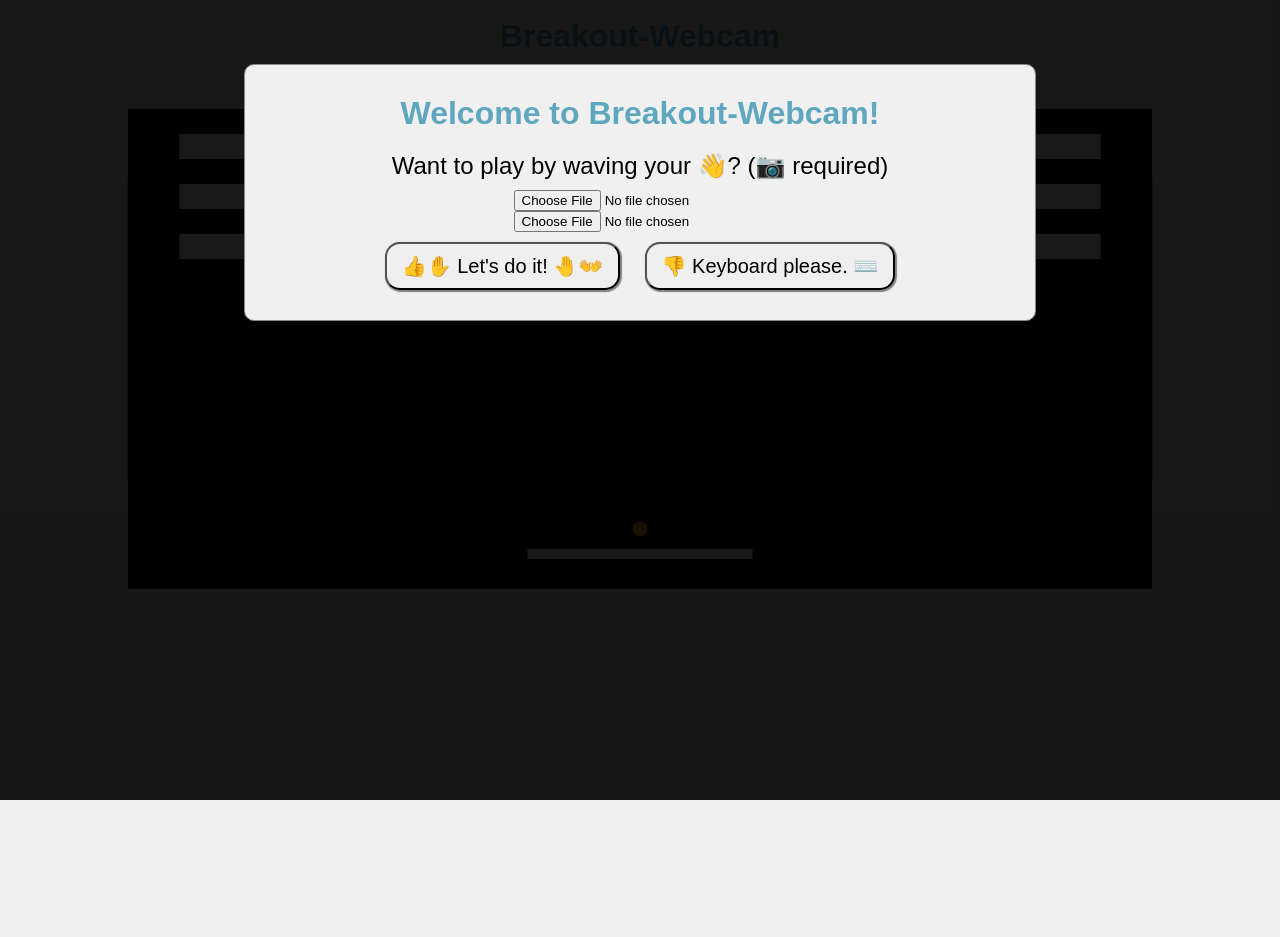
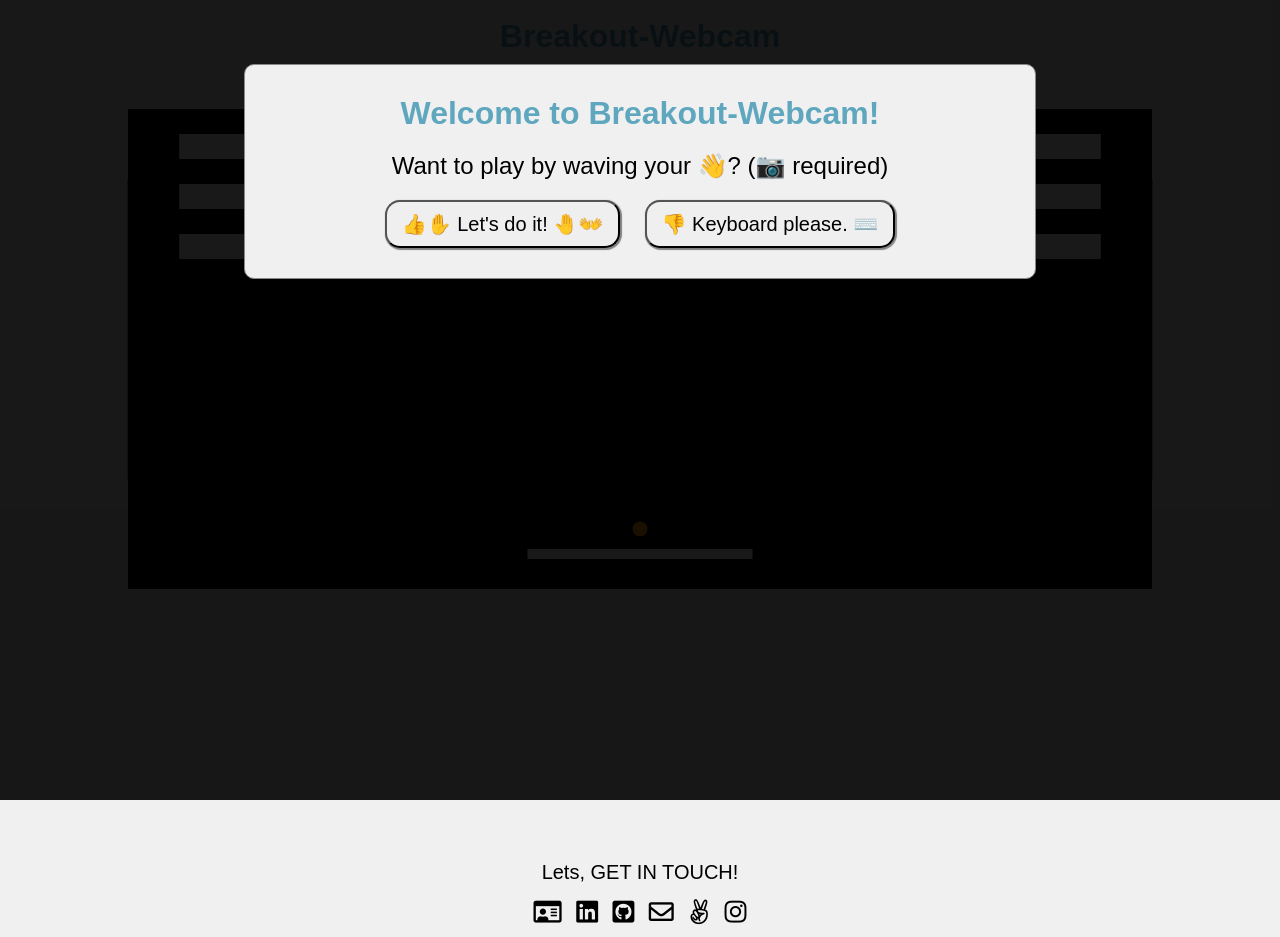
Before and after one commit to huangtonyj/Breakout-Webcam, a website built with webpack: page index.html in a window 1280 px wide. Before the commit the page ends 859 px from the top, so only its background shows below. Built offline with nearby package versions, Linux system fonts and the light colour scheme.

Commit message:
Add get in touch contact links

```diff
--- a/index.css
+++ b/index.css
@@ -154,3 +154,18 @@ video {
   margin: 15px;
   font-size: 26px;
 }
+
+.fas,
+.far,
+.fab {
+  font-size: 25px;
+  cursor: pointer;
+  margin: 5px;
+  color: black;
+}
+
+.fas:hover,
+.far:hover,
+.fab:hover {
+  color: blue;
+}
--- a/index.html
+++ b/index.html
@@ -22,7 +22,7 @@
 
     <div id='game-canvas'>
       <p>
-        🎰 <span id='score-counter'>0</span> ⭐️
+        <span id='score-counter'>0</span> ⭐️
       </p>
       <canvas id="canvasRoot"></canvas>
     </div>
@@ -42,6 +42,35 @@
 
   </div>
 
+  <div class="get-the-app-container">
+    <p>Lets, GET IN TOUCH!</p>
+    <div>
+      <a href="https://www.huangtonyj.com" target="_blank">
+        <!-- <i class="far fa-id-card" /> -->
+        <i class="far fa-id-card"></i>
+      </a>
+
+      <a href="https://www.linkedin.com/in/tonyjhuang/" target="_blank">
+        <i class="fab fa-linkedin"></i>
+      </a>
+
+      <a href="https://github.com/huangtonyj" target="_blank">
+        <i class="fab fa-github-square"></i>
+      </a>
+
+      <a href="mailto:huangtonyj91@gmail.com?Subject=Hello%20Tony">
+        <i class="far fa-envelope"></i>
+      </a>
+
+      <a href="https://angel.co/tony-huang-10" target="_blank">
+        <i class="fab fa-angellist"></i>
+      </a>
+
+      <a href="https://www.instagram.com/futuretony/" target="_blank">
+        <i class="fab fa-instagram"></i>
+      </a>
+    </div>
+
 
   <!-- Greeting Modals -->
   <div id='modal-init' class='modal'>
@@ -52,8 +81,6 @@
       <h3>
         Want to play by waving your 👋? (📷 required)
       </h3>
-      <input id="json-upload" type="file" />
-      <input id="weights-upload" type="file" />
       <div>
         <button id='button-webcam'>
           👍✋ Let's do it! 🤚👐
```
